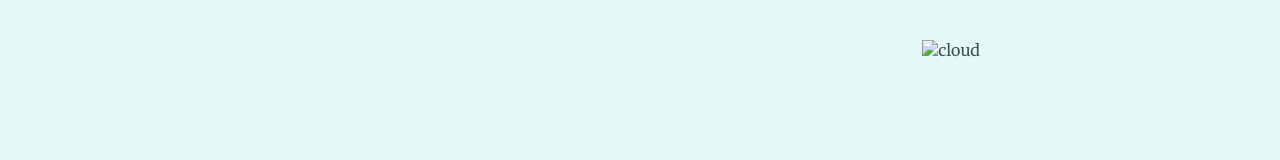
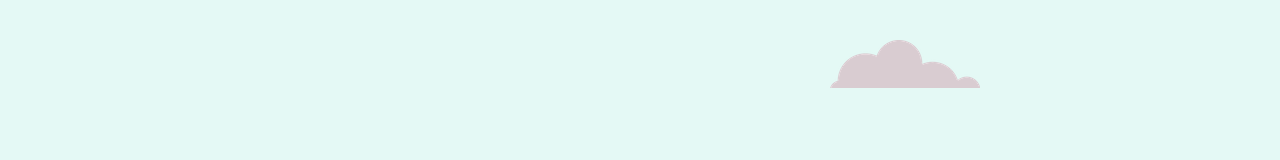
Before and after one commit to thecoltre/CV-2, a plain HTML site: page index.html in a window 1280 px wide. Shown: the top 160 px of the page. Drawn offline with Linux system fonts and the light colour scheme; files whose address does not match are found by name.

Commit message:
Update index.html

```diff
--- a/index.html
+++ b/index.html
@@ -11,7 +11,7 @@
 
 <body>
   <div class="top-container">
-    <img class="top-cloud" src="images/cloud.png" alt="cloud">
+    <img class="top-cloud" src="cloud.png" alt="cloud">
     <div class="title-text">
       <h1>I'm David.</h1>
       <h2>a <span class="pro">pro</span>grammer.</h2>
```
